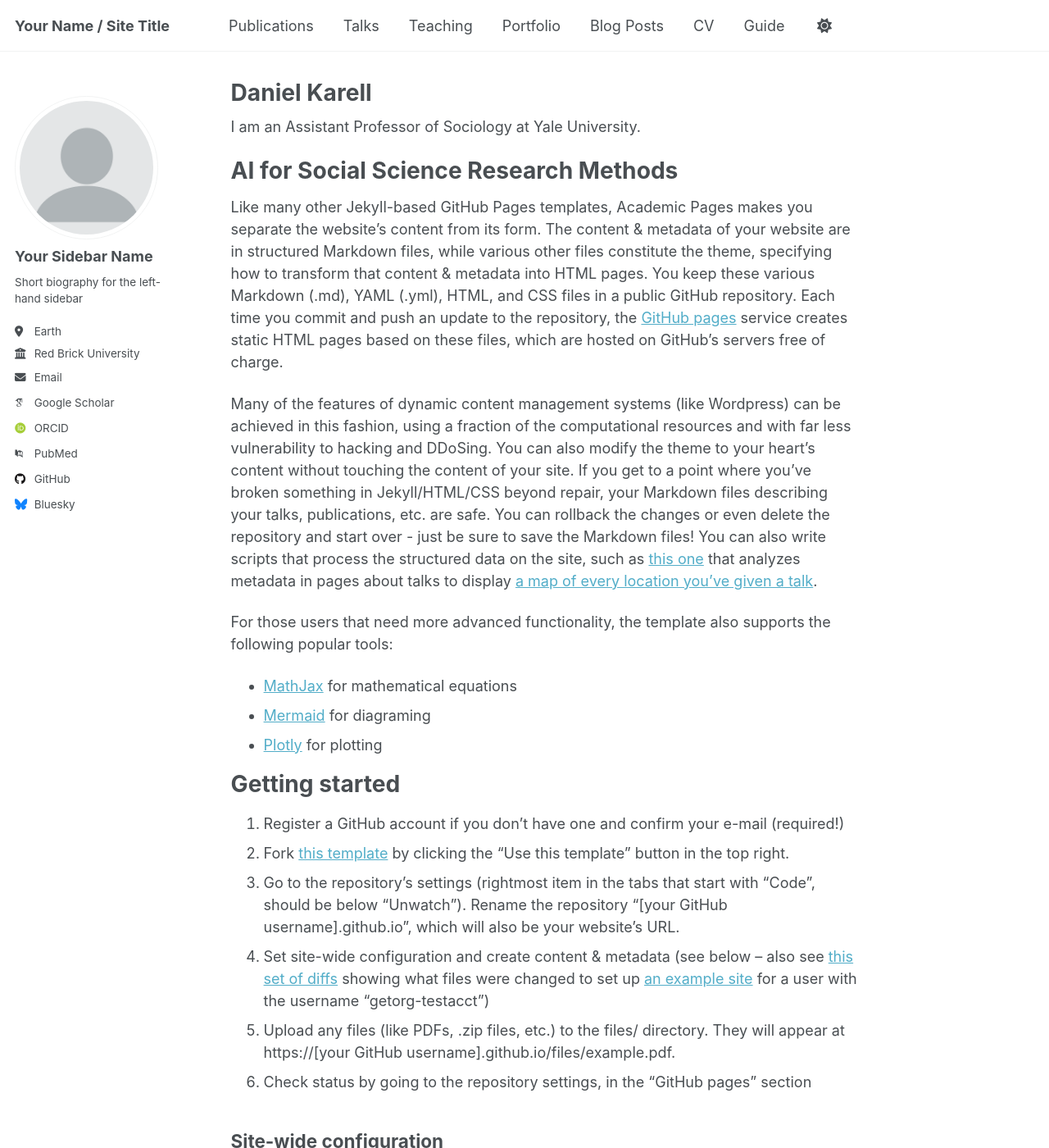
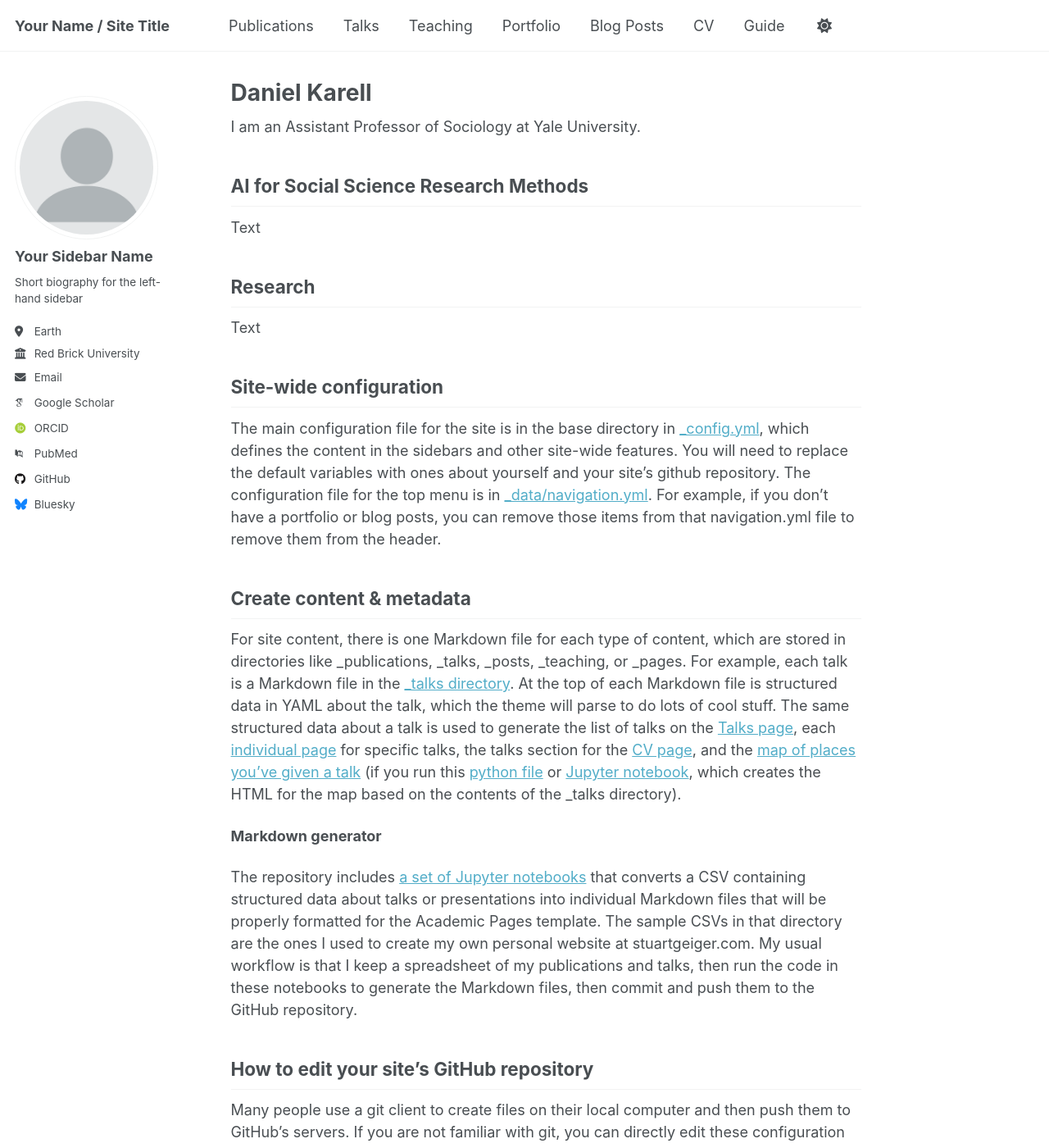
Before and after one commit to dkarell/dkarell.github.io, a Jekyll site: the page built from _pages/about.md, in a window 1280 px wide and 1400 px high. Shown: the whole window at 82% size. Built offline with Jekyll 4.4.1, drawn with Linux system fonts in a browser that asks for light colours; some web fonts are replaced; a script that is not in the unit is left out.

Commit message:
Update about.md

```diff
--- a/_pages/about.md
+++ b/_pages/about.md
@@ -10,24 +10,12 @@ redirect_from:
 I am an Assistant Professor of Sociology at Yale University.
 
 AI for Social Science Research Methods
-===
-Like many other Jekyll-based GitHub Pages templates, Academic Pages makes you separate the website's content from its form. The content & metadata of your website are in structured Markdown files, while various other files constitute the theme, specifying how to transform that content & metadata into HTML pages. You keep these various Markdown (.md), YAML (.yml), HTML, and CSS files in a public GitHub repository. Each time you commit and push an update to the repository, the [GitHub pages](https://pages.github.com/) service creates static HTML pages based on these files, which are hosted on GitHub's servers free of charge.
+------
+Text
 
-Many of the features of dynamic content management systems (like Wordpress) can be achieved in this fashion, using a fraction of the computational resources and with far less vulnerability to hacking and DDoSing. You can also modify the theme to your heart's content without touching the content of your site. If you get to a point where you've broken something in Jekyll/HTML/CSS beyond repair, your Markdown files describing your talks, publications, etc. are safe. You can rollback the changes or even delete the repository and start over - just be sure to save the Markdown files! You can also write scripts that process the structured data on the site, such as [this one](https://github.com/academicpages/academicpages.github.io/blob/master/talkmap.ipynb) that analyzes metadata in pages about talks to display [a map of every location you've given a talk](https://academicpages.github.io/talkmap.html).
-
-For those users that need more advanced functionality, the template also supports the following popular tools:
-- [MathJax](https://www.mathjax.org/) for mathematical equations
-- [Mermaid](https://mermaid.js.org/) for diagraming
-- [Plotly](https://plotly.com/javascript/) for plotting
-
-Getting started
-======
-1. Register a GitHub account if you don't have one and confirm your e-mail (required!)
-1. Fork [this template](https://github.com/academicpages/academicpages.github.io) by clicking the "Use this template" button in the top right.
-1. Go to the repository's settings (rightmost item in the tabs that start with "Code", should be below "Unwatch"). Rename the repository "[your GitHub username].github.io", which will also be your website's URL.
-1. Set site-wide configuration and create content & metadata (see below -- also see [this set of diffs](http://archive.is/3TPas) showing what files were changed to set up [an example site](https://getorg-testacct.github.io) for a user with the username "getorg-testacct")
-1. Upload any files (like PDFs, .zip files, etc.) to the files/ directory. They will appear at https://[your GitHub username].github.io/files/example.pdf.
-1. Check status by going to the repository settings, in the "GitHub pages" section
+Research
+------
+Text
 
 Site-wide configuration
 ----------
```
